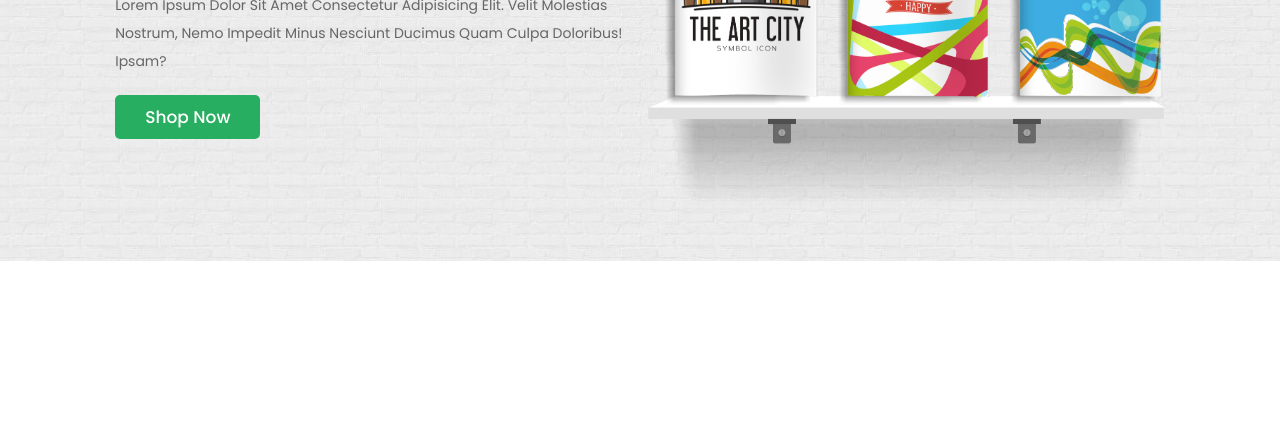
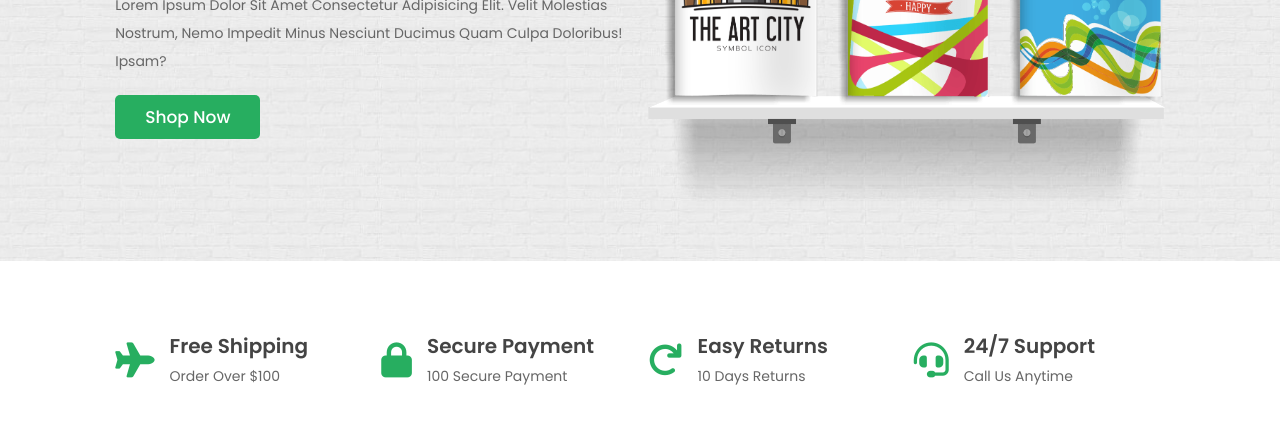
Before and after one commit to Sabbir2809/books-store, a plain HTML site: page index.html in a window 1280 px wide. Shown: the part 339-762 px from the top of the page. Drawn offline with nearby package versions, Linux system fonts and the light colour scheme.

Commit message:
icons Added

```diff
--- a/css/style.css
+++ b/css/style.css
@@ -326,12 +326,37 @@ body {
     line-height: 2;
     padding: 1rem 0;
 }
+/* Home Section Ends */
 
+/* Icon Section */
+.icons-container{
+  display: grid;
+  grid-template-columns: repeat(auto-fit, minmax(22rem, 1fr));
+  gap: 1.5rem;
+}
 
+.icons-container .icons{
+  display: flex;
+  align-items: center;
+  gap: 1.5rem;
+  padding: 2rem 0;
+}
 
+.icons-container .icons i{
+  font-size: 3.5rem;
+  color: var(--green);
+}
 
+.icons-container .icons h3{
+  font-size: 2rem;
+  color: var(--black);
+  padding-bottom: .5rem;
+}
 
-
+.icons-container .icons p{
+  font-size: 1.4rem;
+  color: var(--light-color);
+}
 
 
 /* Media Queried::: Responsive Starts*/
--- a/index.html
+++ b/index.html
@@ -108,12 +108,24 @@
         </div>
         <div class="swiper books-slider">
           <div class="swiper-wrapper">
-            <a href="#" class="swiper-slide"><img src="image/book-1.png" alt="" /></a>
-            <a href="#" class="swiper-slide"><img src="image/book-2.png" alt="" /></a>
-            <a href="#" class="swiper-slide"><img src="image/book-3.png" alt="" /></a>
-            <a href="#" class="swiper-slide"><img src="image/book-4.png" alt="" /></a>
-            <a href="#" class="swiper-slide"><img src="image/book-5.png" alt="" /></a>
-            <a href="#" class="swiper-slide"><img src="image/book-6.png" alt="" /></a>
+            <a href="#" class="swiper-slide"
+              ><img src="image/book-1.png" alt=""
+            /></a>
+            <a href="#" class="swiper-slide"
+              ><img src="image/book-2.png" alt=""
+            /></a>
+            <a href="#" class="swiper-slide"
+              ><img src="image/book-3.png" alt=""
+            /></a>
+            <a href="#" class="swiper-slide"
+              ><img src="image/book-4.png" alt=""
+            /></a>
+            <a href="#" class="swiper-slide"
+              ><img src="image/book-5.png" alt=""
+            /></a>
+            <a href="#" class="swiper-slide"
+              ><img src="image/book-6.png" alt=""
+            /></a>
           </div>
           <img src="image/stand.png" class="stand" alt="" />
         </div>
@@ -122,7 +134,39 @@
     <!-- Home Section Ends -->
 
     <!-- Icon Section Starts -->
+    <section class="icons-container">
+      <div class="icons">
+        <i class="fas fa-plane"></i>
+        <div class="content">
+          <h3>Free Shipping</h3>
+          <p>Order over $100</p>
+        </div>
+      </div>
 
+      <div class="icons">
+        <i class="fas fa-lock"></i>
+        <div class="content">
+          <h3>Secure Payment</h3>
+          <p>100 Secure Payment</p>
+        </div>
+      </div>
+
+      <div class="icons">
+        <i class="fas fa-redo"></i>
+        <div class="content">
+          <h3>Easy Returns</h3>
+          <p>10 days Returns</p>
+        </div>
+      </div>
+
+      <div class="icons">
+        <i class="fas fa-headset"></i>
+        <div class="content">
+          <h3>24/7 Support</h3>
+          <p>Call Us anytime</p>
+        </div>
+      </div>
+    </section>
     <!-- Icon Section Ends -->
 
     <!-- Swiper -->
```
